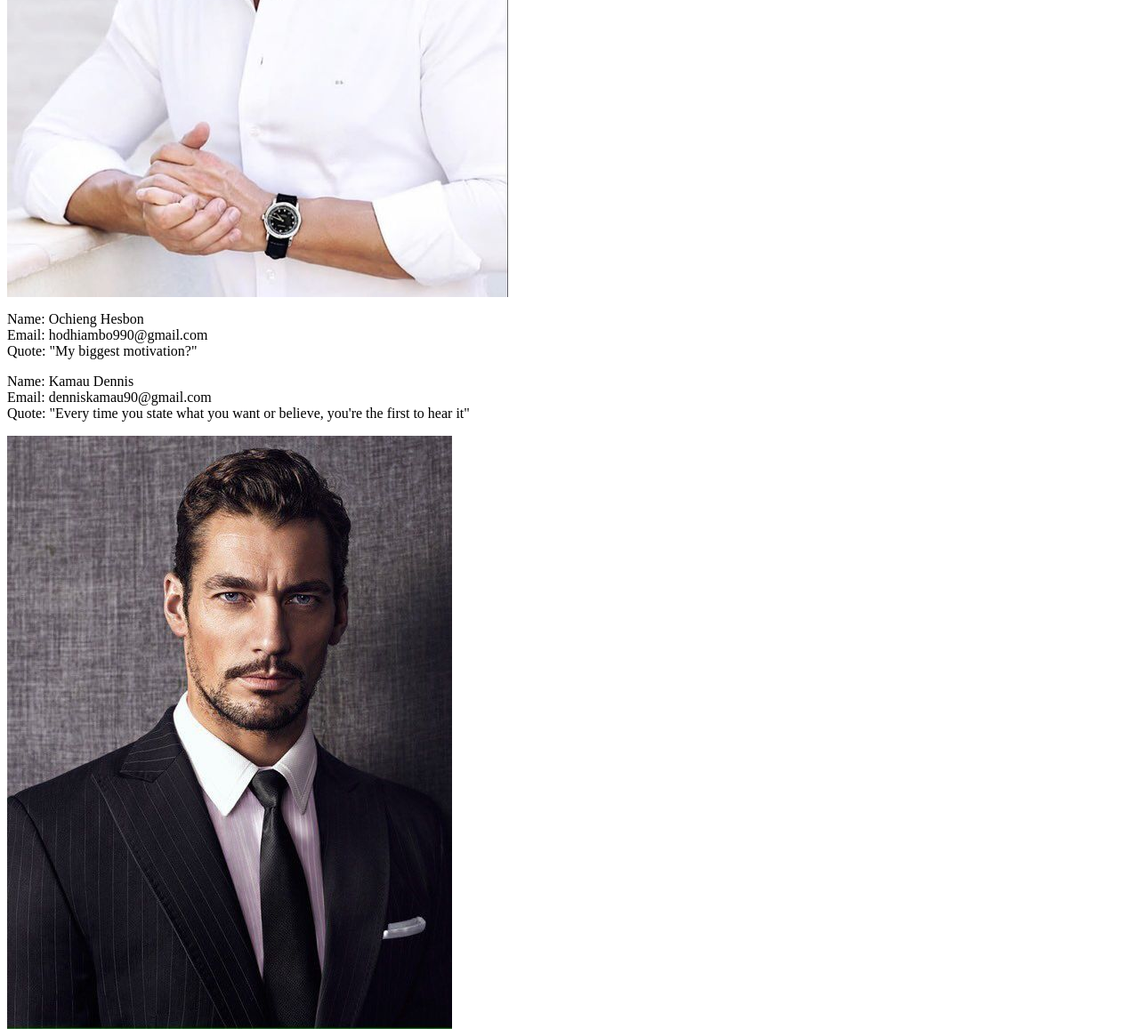
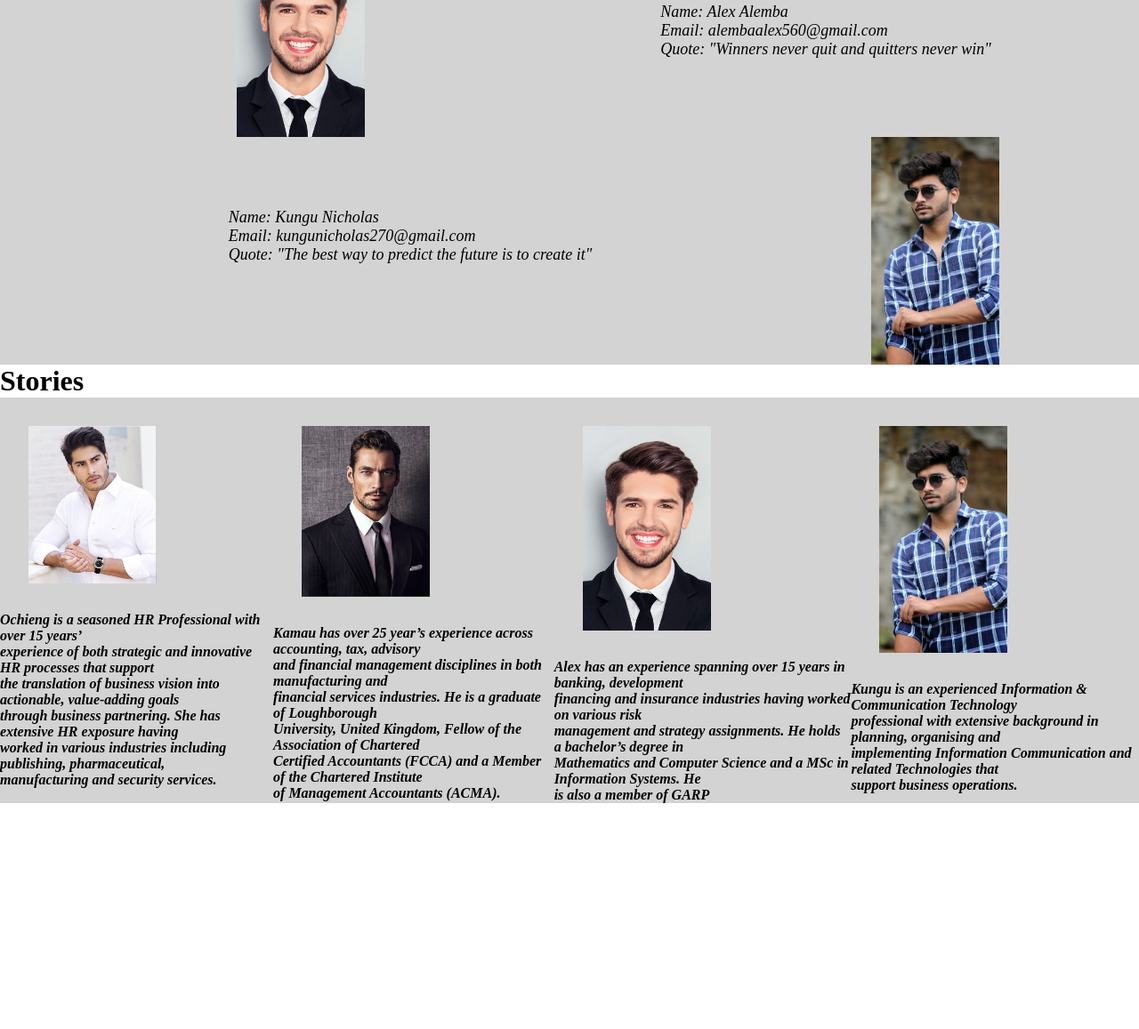
Before and after one commit to ochienghesbon/supershopper, a plain HTML site: page index.html in a window 1280 px wide. Shown: the part 501-1658 px from the top of the page at 89% size. After the commit the page ends 1404 px from the top, so only its background shows below. Drawn offline with Linux system fonts and the light colour scheme.

Commit message:
styles the page

```diff
--- a/assets/css/style.css
+++ b/assets/css/style.css
@@ -0,0 +1,59 @@
+*{
+    padding: 0px;
+    margin: 0px;
+}
+
+.navb{
+    display: flex;
+    justify-content: space-evenly;
+
+
+}
+.aboutus{
+    background-color: lightgrey;
+}
+.hesbon{
+    display: flex;
+    margin-left: 100px;
+    justify-content: space-around;
+}
+.dennis{
+    display: flex;
+    margin-left: 100px;
+    justify-content: space-around;
+}
+.divalemba{
+  display: flex;
+  margin-left: 100px;
+    justify-content: space-around;
+}
+.nicholas{
+    display: flex;
+    margin-left: 100px;
+    justify-content: space-around;
+}
+.Stories{
+    display: flex;
+    background-color: lightgray;
+
+
+
+}
+.aboutus img{
+    width: 9rem;
+}
+.Stories img{
+    width: 9rem;
+    justify-content: space-between;
+    padding: 2rem;
+}
+p.pstory{
+    font-weight: bolder;
+    font-style: italic;
+}
+p.us{
+    position: relative;
+    margin-top: 80px;
+    font-size: large;
+    font-style: oblique;
+}
--- a/index.html
+++ b/index.html
@@ -4,48 +4,50 @@
     <meta http-equiv="X-UA-Compatible" content="IE=edge" />
     <meta name="viewport" content="width=device-width, initial-scale=1.0" />
     <title>About Us</title>
+    <link rel="stylesheet" href="./assets/css/style.css">
   </head>
   <body>
     <!-- nav bar section -->
     <nav>
       <ul class="navb">
-        <li class="bout">About Us</li>
-        <li class="story">Stories</li>
-        <li class="review">Reviews</li>
+        <li class="bout"><a href="#aboutus">About Us</a></li>
+        <li class="story"><a href="#Stories">Stories</a></li>
+        <li class="review"><a href="#"></a>  Reviews</li>
       </ul>
     </nav>
 
     <!-- About us section -->
 
+    <div>
+      <h1>About Us</h1>
     <div class="aboutus">
-        <h1>About Us</h1>
       <div class="hesbon">
         <img src="./assets/images/Hesbon.jpg" alt="bonny" />
-        <p>
+        <p class="us">
           Name: Ochieng Hesbon<br />
           Email: hodhiambo990@gmail.com<br />
           Quote: "My biggest motivation?"
         </p>
       </div>
       <div class="dennis">
-        <p>
+        <p class="us">
           Name: Kamau Dennis<br />
           Email: denniskamau90@gmail.com<br />
-          Quote: "Every time you state what you want or believe, you're the
+          Quote: "Every time you state what you want<br> or believe, you're the
           first to hear it"
         </p>
         <img src="./assets/images/dennis.jpg" alt="deno" />
       </div>
       <div class="divalemba">
         <img src="./assets/images/Alemba.jpg" alt="ali" />
-        <p>
+        <p class="us">
           Name: Alex Alemba<br />
           Email: alembaalex560@gmail.com<br />
           Quote: "Winners never quit and quitters never win"
         </p>
       </div>
       <div class="nicholas">
-        <p>
+        <p class="us">
           Name: Kungu Nicholas<br />
           Email: kungunicholas270@gmail.com<br />
           Quote: "The best way to predict the future is to create it"
@@ -53,13 +55,16 @@
         <img src="./assets/images/Nicholas.jpg" alt="nic" />
       </div>
     </div>
+    </div>
 
     <!-- Stories -->
+    <div>
+      <h1>Stories</h1>
     <div class="Stories">
-        <h1>Stories</h1>
+
       <div class="ochieng">
         <img src="./assets/images/Hesbon.jpg" alt="" />
-        <p>
+        <p class="pstory">
           Ochieng is a seasoned HR Professional with over 15 years’<br />
           experience of both strategic and innovative HR processes that
           support<br />
@@ -67,15 +72,12 @@
           goals<br />
           through business partnering. She has extensive HR exposure having<br />
           worked in various industries including publishing, pharmaceutical,<br />
-          manufacturing and security services. She holds a Master’s degree in
-          HR,<br />
-          Management, a B.COM (Accounting & Bus. Administration) and is a<br />
-          certified member of IHRM.
+          manufacturing and security services.
         </p>
       </div>
       <div class="kamau">
         <img src="./assets/images/dennis.jpg" alt="" />
-        <p>
+        <p class="pstory">
           Kamau has over 25 year’s experience across accounting, tax,
           advisory<br />
           and financial management disciplines in both manufacturing and<br />
@@ -88,29 +90,24 @@
       </div>
       <div class="alex">
         <img src="./assets/images/Alemba.jpg" alt="" />
-        <p>
+        <p class="pstory">
           Alex has an experience spanning over 15 years in banking, development<br>
           financing and insurance industries having worked on various risk<br>
           management and strategy assignments. He holds a bachelor’s degree in<br>
           Mathematics and Computer Science and a MSc in Information Systems. He<br>
-          is a member of the Global Association of Risk Professionals (GARP) and<br.
-          Information Systems Audit and Control Association (ISACA).
+          is also a member of GARP
         </p>
       </div>
       <div class="kungu">
         <img src="./assets/images/Nicholas.jpg" alt="" />
-        <p>
+        <p class="pstory">
           Kungu is an experienced Information & Communication Technology<br>
           professional with extensive background in planning, organising and<br>
           implementing Information Communication and related Technologies that<br>
-          support business operations. He holds a Masters degree in Business<br>
-          Administration and is a graduate of Computer Science. James has served<br>
-          in various ICT leadership roles for the past 14 years in both<br>
-          Insurance and Banking sectors, with continued success in meeting<br>
-          business/operational goals. He is a member of Information Systems<br>
-          Audit and Control Association (ISACA).
+          support business operations.
         </p>
       </div>
     </div>
+    </div>
   </body>
 </html>
```
Also changed, not shown: assets/images/naiv.jpg (added).
